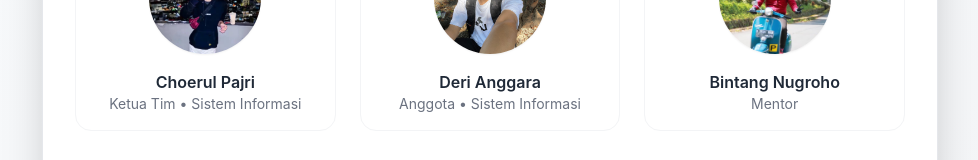
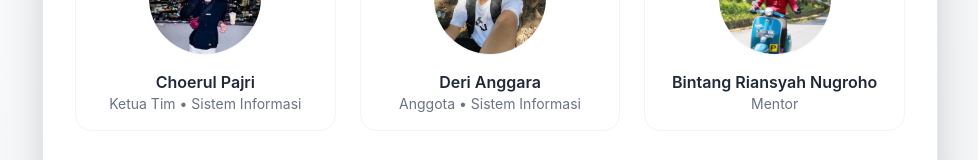
Before and after one commit to warehousebbt24-boop/Subtim_umum_bbt, a Next.js app: page /Create_by in a window 1280 px wide. Shown: the part 276-436 px from the top of the page, without its empty margins (150-1128 px from the left). Built offline with nearby package versions, Linux system fonts and the light colour scheme.

Commit message:
Update Create_by.tsx

```diff
--- a/pages/Create_by.tsx
+++ b/pages/Create_by.tsx
@@ -42,7 +42,7 @@ export default function CreatedBy() {
               alt="Foto Pengembang 3"
               className="w-28 h-28 rounded-full object-cover shadow-sm"
             />
-            <h3 className="mt-4 font-semibold text-gray-800">Bintang Nugroho</h3>
+            <h3 className="mt-4 font-semibold text-gray-800">Bintang Riansyah Nugroho</h3>
             <p className="text-sm text-gray-500">Mentor</p>
           </article>
         </div>
```
